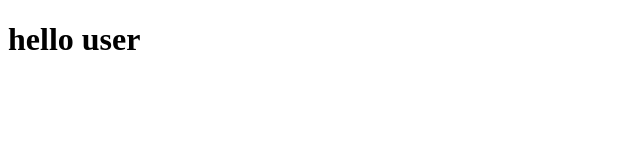
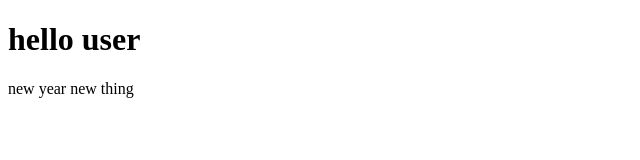
Before and after one commit to awoladhossain/indexhtml, a plain HTML site: page index.html in a window 1280 px wide. Shown: the whole page, without its empty margins (0-640 px from the left). Drawn offline with Linux system fonts and the light colour scheme.

Commit message:
i used p tag

```diff
--- a/index.html
+++ b/index.html
@@ -7,5 +7,6 @@
   </head>
   <body>
     <h1>hello user</h1>
+    <p>new year new thing</p>
   </body>
 </html>
```
